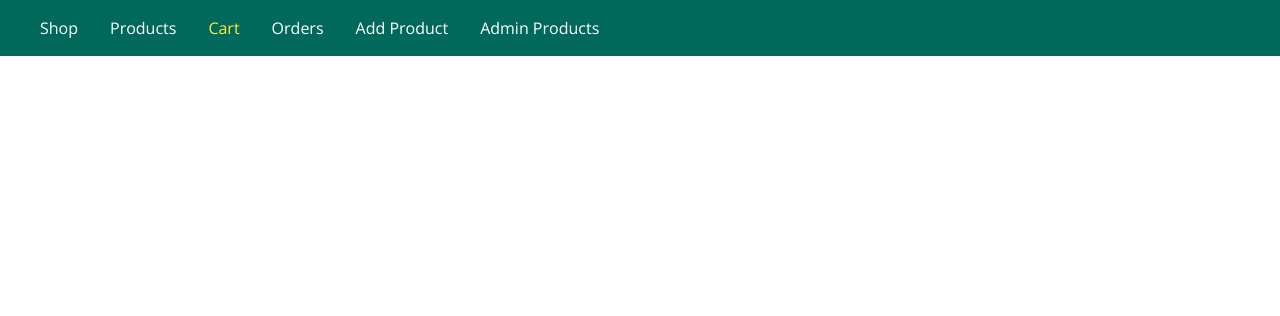
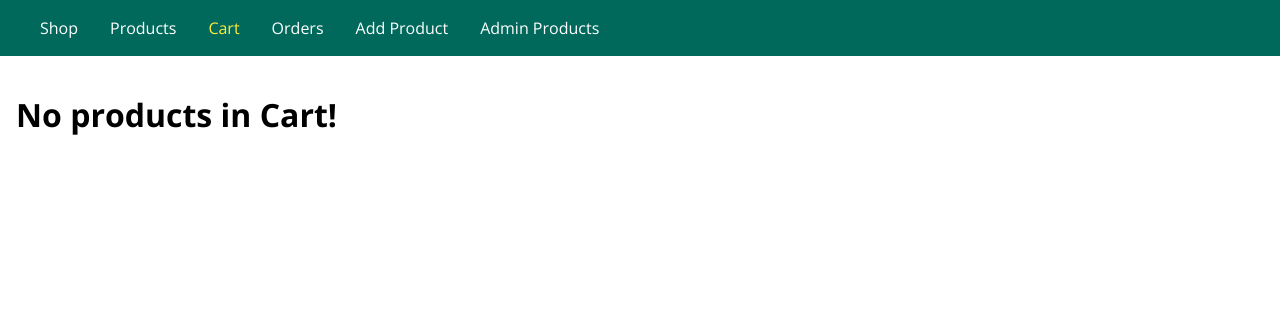
Before and after one commit to berirnado/primeironodeapp, a Node server app: page /cart in a window 1280 px wide. Shown: the top 316 px of the page. Run offline with Node 20, Linux system fonts and the light colour scheme; some libraries are stand-ins or nearby versions.

Commit message:
dyanmic routing, delete, cart, cart delete

```diff
--- a/controllers/shop.js
+++ b/controllers/shop.js
@@ -34,18 +34,39 @@ exports.getProduct = (req, res, next) => {
 }
 
 exports.getCart = (req,res, next) => {
-    res.render('shop/cart', {
-        docTitle: 'Cart',
-        path: '/cart'
+    Cart.getCart(cart => {
+        Product.fetchAll(products => {
+            const cartProducts = [];
+            for(product of products) {
+                const cartProductData = cart.products.find(prod => prod.id === product.id);
+                if (cartProductData) {
+                    cartProducts.push({productData: product, qty: cartProductData.qty});
+                }
+            }
+            res.render('shop/cart', {
+                docTitle: 'Cart',
+                path: '/cart',
+                products: cartProducts
+            })
+        })
     })
 };
 
 exports.postCart = (req, res, next) => {
     const prodId = req.body.productId;
-    Product.findById(prodId, (product) => {
-        Cart.addProcut(prodId, product.price);
+    Product.findById(prodId, product => {
+        Cart.addProduct(prodId, product.price);
     })
     res.redirect('/cart');
+}
+
+exports.postCartDeleteProduct = (req, res, next) => {
+    const prodId = req.body.productId;
+    Product.findById(prodId, product => {
+        console.log('entrou aqui tbm')
+        Cart.deleteProduct(prodId, product.price);
+        res.redirect('/cart');
+    })
 }
 
 exports.getAdminProducts = (req,res, next) => {
--- a/data/cart.json
+++ b/data/cart.json
@@ -1 +1 @@
-{"products":[{"id":"123456","qty":2}],"totalPrice":39.98}
+{"products":[],"totalPrice":0}
--- a/data/products.json
+++ b/data/products.json
@@ -1 +1 @@
-[{"id":"123456","title":"A book","imageUrl":"https://upload.wikimedia.org/wikipedia/en/thumb/6/6b/Harry_Potter_and_the_Philosopher%27s_Stone_Book_Cover.jpg/220px-Harry_Potter_and_the_Philosopher%27s_Stone_Book_Cover.jpg","description":"This is an awesome book \r\n","price":"19.99"},{"title":"Another Product","imageUrl":"https://upload.wikimedia.org/wikipedia/en/thumb/6/6b/Harry_Potter_and_the_Philosopher%27s_Stone_Book_Cover.jpg/220px-Harry_Potter_and_the_Philosopher%27s_Stone_Book_Cover.jpg","description":"Vamos ver por favor ","price":"23.99","id":"0.2371629125445347"}]
+[{"id":"123456","title":"A book ","imageUrl":"https://upload.wikimedia.org/wikipedia/en/thumb/6/6b/Harry_Potter_and_the_Philosopher%27s_Stone_Book_Cover.jpg/220px-Harry_Potter_and_the_Philosopher%27s_Stone_Book_Cover.jpg","description":"This is an awesome book \r\n","price":"19.99"},{"id":"0.9130998524000629","title":"Skate","imageUrl":"https://images.tcdn.com.br/img/img_prod/17375/skate_santa_cruz_montado_completo_profissional_hand_reds_bones_next_stick_2754_1_20190909175145.jpg","description":"fdsfdsdfsfdsdsfdsf","price":"199"}]
--- a/models/cart.js
+++ b/models/cart.js
@@ -1,5 +1,6 @@
 const fs = require('fs');
 const path = require('path');
+
 
 const p = path.join(
     path.dirname(process.mainModule.filename),
@@ -8,7 +9,7 @@ const p = path.join(
  );
 
 module.exports = class Cart {
-    static addProcut(id, productPrice) {
+    static addProduct(id, productPrice) {
         //Fetch the previous cart
         fs.readFile(p, (err, fileContent) => {
             let cart = {products: [], totalPrice: 0};
@@ -37,4 +38,39 @@ module.exports = class Cart {
             })
         })
     }
+
+    static deleteProduct(id, productPrice){
+        fs.readFile(p, (err, fileContent) => {
+            if (err){
+                console.log(err);
+                return;
+            }
+            const updatedCart = {...JSON.parse(fileContent)};
+            const product = updatedCart.products.find(prod => prod.id === id);
+            if (!product) {
+                return;
+            }
+            const productQty = product.qty;
+
+            updatedCart.products = updatedCart.products.filter(
+                prod => prod.id !== id
+            );
+            updatedCart.totalPrice = updatedCart.totalPrice - productPrice * productQty;
+
+            fs.writeFile(p, JSON.stringify(updatedCart), err => {
+
+            })
+        })
+    }
+
+    static getCart(cb) {
+        fs.readFile(p, (err, fileContent) => {
+            const cart = JSON.parse(fileContent);
+            if(err){
+                cb(null);
+            } else{
+                cb(cart);
+            }
+        })
+    }
 }
--- a/models/product.js
+++ b/models/product.js
@@ -1,5 +1,7 @@
 const fs = require('fs');
 const path = require('path');
+
+const Cart = require('./cart');
 
 const p = path.join(
     path.dirname(process.mainModule.filename),
@@ -18,7 +20,8 @@ const getProductsFromFile = cb => {
 };
 
 module.exports = class Product{
-    constructor(title, imageUrl, description, price) {
+    constructor(id,title, imageUrl, description, price) {
+        this.id = id;
         this.title = title;
         this.imageUrl = imageUrl;
         this.description = description;
@@ -26,11 +29,35 @@ module.exports = class Product{
     }
 
     save() {
-        this.id = Math.random().toString();
         getProductsFromFile(products => {
-            products.push(this);
-            fs.writeFile(p, JSON.stringify(products), err => {
-                console.log(err);
+            if(this.id) {
+                const existingProductIndex = products.findIndex(
+                    prod => prod.id === this.id
+                );
+                const updatedProducts = [...products];
+                updatedProducts[existingProductIndex] = this;
+                fs.writeFile(p, JSON.stringify(updatedProducts), err => {
+                    console.log(err);
+                })
+            }else{
+                this.id = Math.random().toString();
+                products.push(this);
+                fs.writeFile(p, JSON.stringify(products), err => {
+                    console.log(err);
+            })
+            }
+
+        });
+    }
+
+    static deleteById(id) {
+        getProductsFromFile(products => {
+            const product = products.find(prod => prod.id === id);
+            const updatedProducts = products.filter(prod => prod.id !== id);
+            fs.writeFile(p, JSON.stringify(updatedProducts), err =>{
+                if (!err){
+                    Cart.deleteProduct(id, product.price)
+                }
             })
         });
     }
--- a/routes/admin.js
+++ b/routes/admin.js
@@ -16,4 +16,8 @@ router.get('/edit-product/:productId', adminController.getEditProduct);
 
 router.post('/add-product', adminController.postAddProduct);
 
+router.post('/edit-product', adminController.postEditProduct);
+
+router.post('/delete-product', adminController.postDeleteProduct);
+
 module.exports = router;
--- a/routes/shop.js
+++ b/routes/shop.js
@@ -14,6 +14,8 @@ router.get('/cart', shopController.getCart);
 
 router.post('/cart', shopController.postCart);
 
+router.post('/cart-delete-item', shopController.postCartDeleteProduct);
+
 router.get('checkout', shopController.getCheckout);
 
 router.get('/orders', shopController.getOrders);
--- a/views/admin/products.ejs
+++ b/views/admin/products.ejs
@@ -27,8 +27,9 @@
                                     </p>
                                 </div>
                                 <div class="card__actions">
-                                    <a href="/admin/edit-product/<%= product.id %>" class="btn">Edit</a>
+                                    <a href="/admin/edit-product/<%= product.id %>?edit=true" class="btn">Edit</a>
                                     <form action="/admin/delete-product" method="POST">
+                                        <input type="hidden" value="<%=product.id%>" name="productId">
                                         <button class="btn" type="submit">Delete</button>
                                     </form>
 
--- a/views/shop/cart.ejs
+++ b/views/shop/cart.ejs
@@ -3,4 +3,21 @@
 
     <body>
         <%- include('../includes/navigation.ejs') %>
+        <main>
+            <% if (products.length > 0) { %>
+                <ul>
+                    <% products.forEach(p => { %>
+                        <li>
+                            <p><%=p.productData.title%> (<%=p.qty%>)</p>
+                            <form action="/cart-delete-item" method="POST">
+                                <input type="hidden" value="<%=p.productData.id%>" name="productId">
+                                <button class="btn" type="submit">Delete</button>
+                            </form>
+                        </li>
+                    <%})%>
+                </ul>
+            <%} else {%>
+                <h1>No products in Cart!</h1>
+                <%} %>
+        </main>
         <%- include('../includes/end.ejs') %>
```
Also changed, not shown: controllers/admin.js (+31 -6 lines), views/admin/edit-product.ejs (+9 -6 lines).
